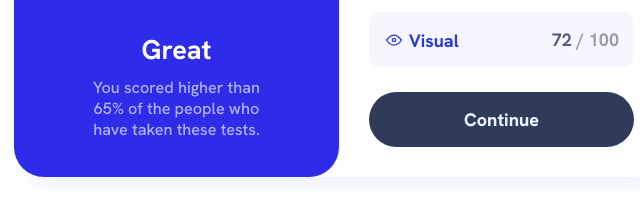
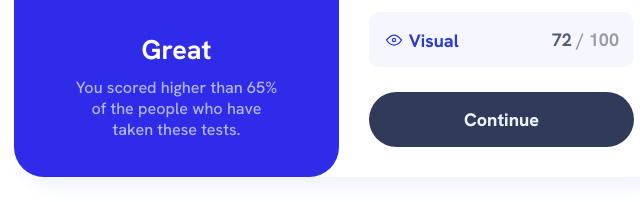
Before and after one commit to reza-sjdn/results-summary-component, a plain HTML site: page index.html in a window 1280 px wide. Shown: the part 454-656 px from the top of the page, 301-941 px from the left. Drawn offline with Linux system fonts and the light colour scheme.

Commit message:
small change in css

```diff
--- a/style.css
+++ b/style.css
@@ -228,10 +228,6 @@ body {
         font-size: .8em;
     }
 
-    .header .description {
-        max-width: 65%;
-    }
-
     .header .description h1 {
         font-size: 1.5em;
     }
```
